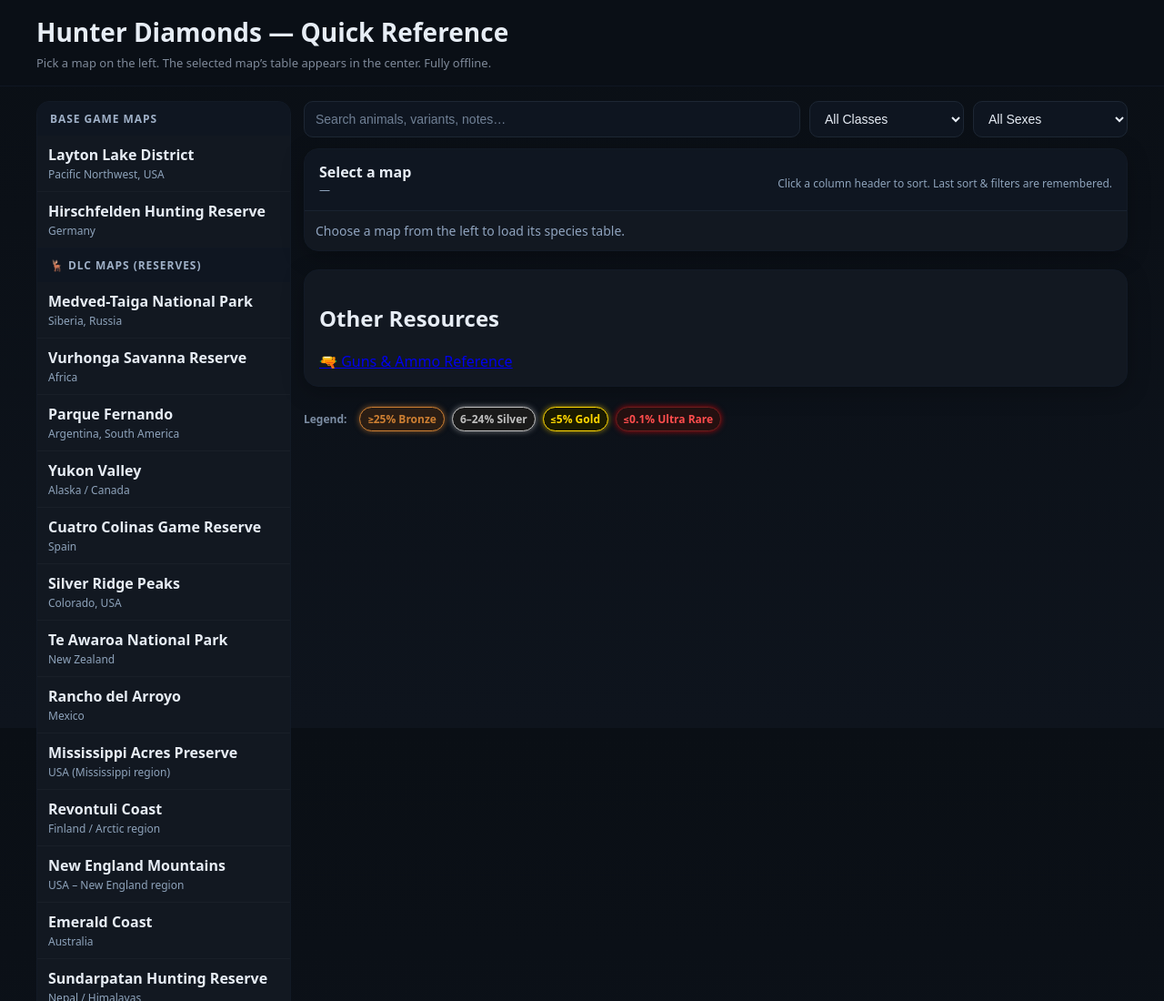
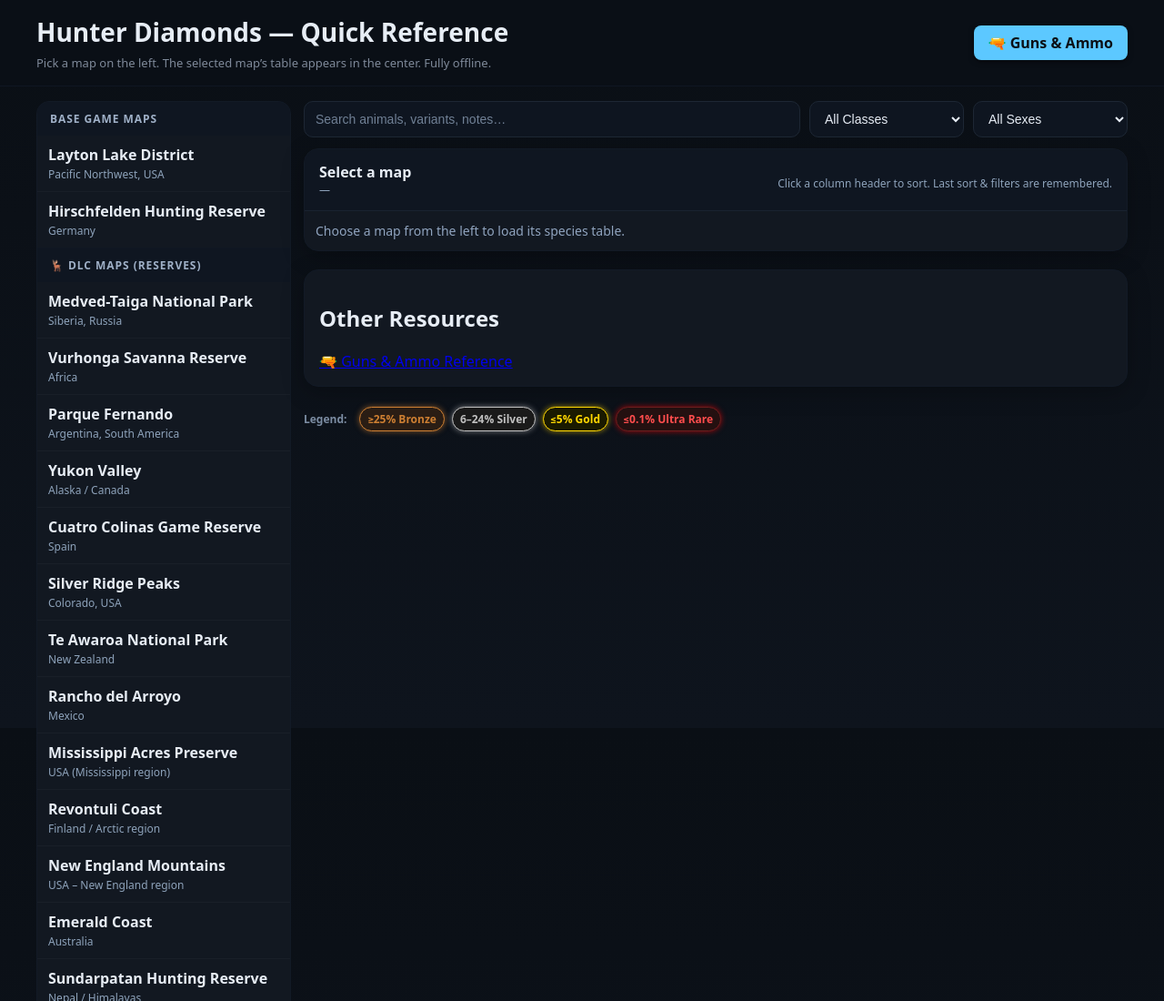
Before and after one commit to CosmicPhoenix171/QuickDiamonds, a plain HTML site: page index.html in a window 1280 px wide. Shown: the top 1100 px of the page at 91% size. Drawn offline with Linux system fonts and the light colour scheme.

Commit message:
Update index.html

```diff
--- a/index.html
+++ b/index.html
@@ -83,11 +83,18 @@
 </head>
 <body>
   <header>
-    <div class="wrap">
+  <div class="wrap" style="display:flex; align-items:center; justify-content:space-between;">
+    <div>
       <h1>Hunter Diamonds — Quick Reference</h1>
       <div class="sub">Pick a map on the left. The selected map’s table appears in the center. Fully offline.</div>
     </div>
+    <a href="guns.html"
+       style="background:#5cc8ff; color:#0b0f14; padding:8px 16px; border-radius:8px; font-weight:600; text-decoration:none; box-shadow:0 2px 6px rgba(0,0,0,.4);">
+       🔫 Guns & Ammo
+    </a>
+  </div>
   </header>
+
 
   <div class="layout">
     <aside id="sidebar">
```
